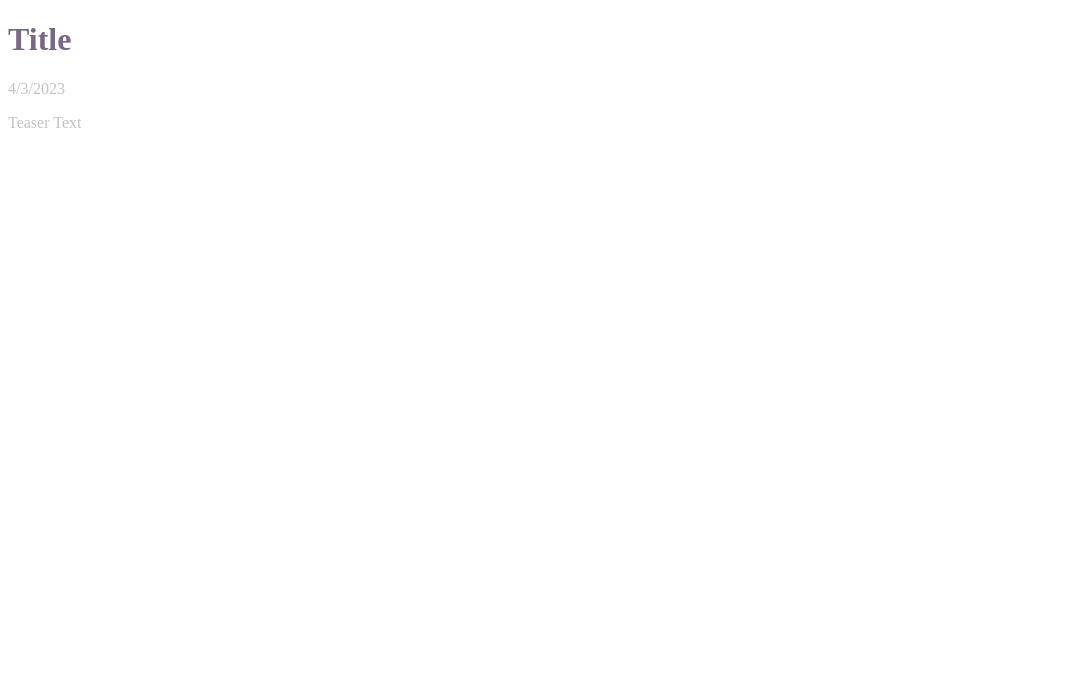
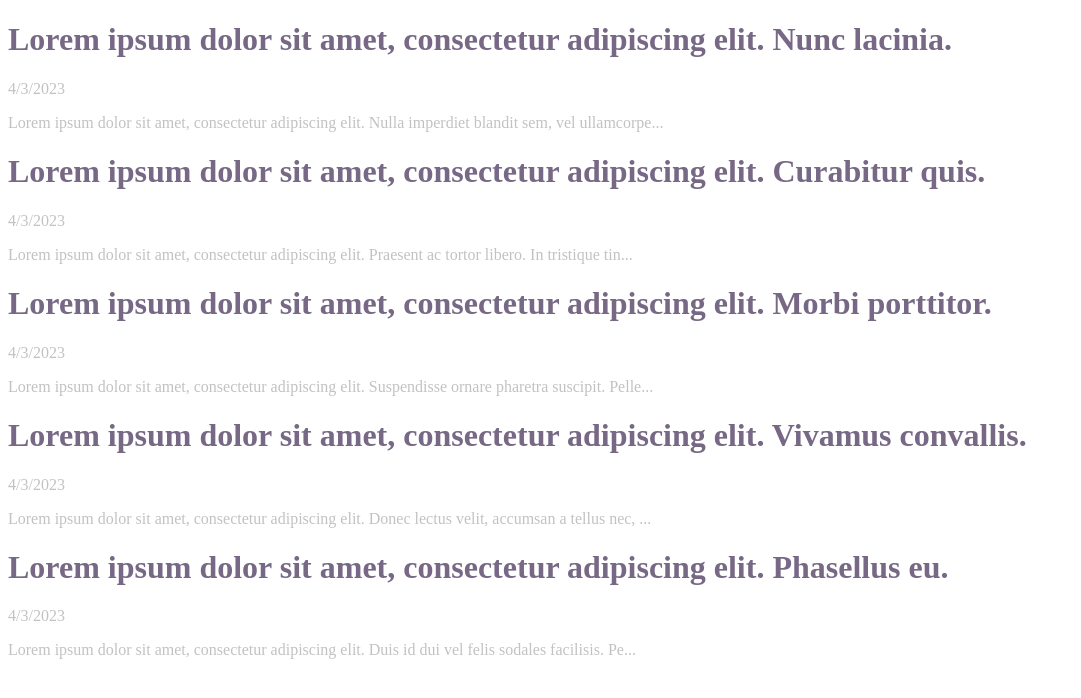
Before and after one commit to danielmillen/blog-web, a Next.js app: page / in a window 1280 px wide. Shown: the top 698 px of the page, without its empty margins (0-1081 px from the left). Built offline with nearby package versions, Linux system fonts and the light colour scheme.

Commit message:
create homepage component

```diff
--- /dev/null
+++ b/src/components/homepage/Homepage.tsx
@@ -0,0 +1,23 @@
+import React from 'react';
+import useTeasers from '@api/useTeasers';
+import {Teaser} from '@components/teaser';
+
+const Homepage = () => {
+    const teasers = useTeasers();
+    const teasersArr = teasers.map((teaser) => {
+        const teaserText = `${teaser.teaserText.substring(0, 100)}...`;
+
+        return (
+            <div key={teaser.id}>
+                <Teaser
+                    title={teaser.title}
+                    publishedDate={teaser.datePublished}
+                    teaserText={teaserText}
+                />
+            </div>
+        );
+    });
+    return <div>{teasersArr}</div>;
+};
+
+export default Homepage;
--- /dev/null
+++ b/src/components/homepage/index.ts
@@ -0,0 +1 @@
+export {default as Homepage} from './Homepage';
--- a/src/components/index.ts
+++ b/src/components/index.ts
@@ -1,2 +1,4 @@
 export * from './title';
 export * from './teaser';
+export * from './homepage';
+export * from './date';
--- a/src/components/teaser/Teaser.tsx
+++ b/src/components/teaser/Teaser.tsx
@@ -2,14 +2,18 @@ import React from 'react';
 import {Title} from '@components/title';
 import {PublishedDate} from '@components/date';
 
-type Props = {};
+type Props = {
+    title: string;
+    publishedDate: number;
+    teaserText: string;
+};
 
-const Teaser: React.FC<Props> = () => {
+const Teaser: React.FC<Props> = ({title, publishedDate, teaserText}) => {
     return (
         <div>
-            <Title title={'Title'} />
-            <PublishedDate publishedDate={1680487842761} />
-            <p className="primary">Teaser Text</p>
+            <Title title={title} />
+            <PublishedDate publishedDate={publishedDate} />
+            <p className="primary">{teaserText}</p>
         </div>
     );
 };
--- a/src/pages/index.tsx
+++ b/src/pages/index.tsx
@@ -1,9 +1,9 @@
-import {Teaser} from '@components/teaser';
+import {Homepage} from '@components/homepage';
 
 export default function Home() {
     return (
         <>
-            <Teaser />
+            <Homepage />
         </>
     );
 }
```
